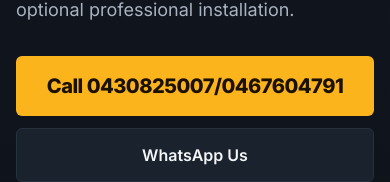
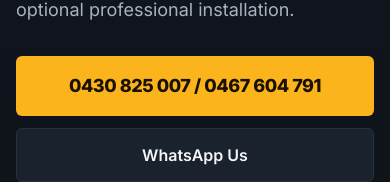
Before and after one commit to kabhika/SUZIONCALL, a Next.js app: page / in a window 390 px wide. Shown: the part 440-622 px from the top of the page. Built offline with nearby package versions, Linux system fonts and the light colour scheme; no server answers.

Commit message:
Space the inline numbers: 0430 825 007 / 0467 604 791; drop 'Call' prefix on small screens

```diff
--- a/components/EmergencyCTAGroup.tsx
+++ b/components/EmergencyCTAGroup.tsx
@@ -27,10 +27,12 @@ export function EmergencyCTAGroup({ className, variant = "default", showBook = t
         <span
           className={cn(
             "whitespace-nowrap font-extrabold tracking-tight",
-            isCompact ? "text-base" : "text-xl"
+            isCompact ? "text-base" : "text-lg sm:text-xl"
           )}
         >
-          Call {siteConfig.contact.phonesInlineDisplay}
+          {/* Prefix hidden below sm — the spaced numbers are too wide for small screens with it. */}
+          <span className={isCompact ? "inline" : "hidden sm:inline"}>Call </span>
+          {siteConfig.contact.phonesInlineDisplay}
         </span>
       </a>
       <a
--- a/site.config.ts
+++ b/site.config.ts
@@ -58,7 +58,7 @@ export const siteConfig = {
     whatsappE164: "61430825007",
     email: "info@suzioncall.com.au",
     // Both numbers on one line on CTA buttons — no names on the site.
-    phonesInlineDisplay: "0430825007/0467604791",
+    phonesInlineDisplay: "0430 825 007 / 0467 604 791",
     phoneSecondaryDisplay: "0467 604 791",
     phoneSecondaryE164: "+61467604791",
   },
```
